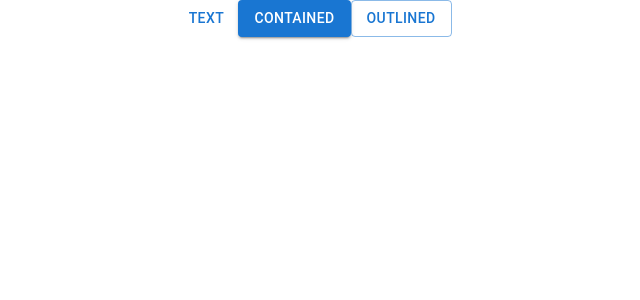
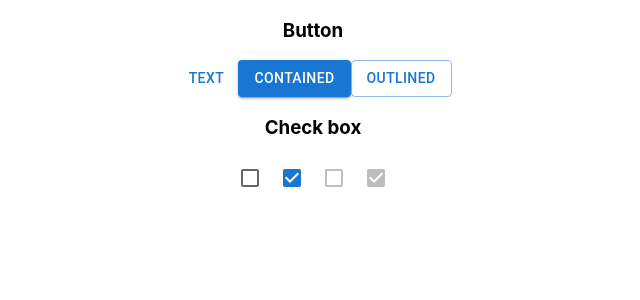
Before and after one commit to summenurfatema/explore-material-ui, a React (Create React App) app: page / in a window 1280 px wide. Shown: the top 300 px of the page, without its empty margins (327-967 px from the left). Built offline with nearby package versions, Linux system fonts and the light colour scheme.

Commit message:
button added

```diff
--- a/src/App.js
+++ b/src/App.js
@@ -1,11 +1,13 @@
 import Button from './components/Buttons';
 import './App.css';
+import Checkboxs from './components/Checkboxs';
 
 
 function App() {
   return (
     <div className="App">
       <Button />
+      <Checkboxs />
 
     </div>
   );
--- a/src/components/Buttons.js
+++ b/src/components/Buttons.js
@@ -4,6 +4,7 @@ import { Button } from '@mui/material';
 const Buttons = () => {
     return (
         <div>
+            <h3>Button</h3>
             <Button variant="text">Text</Button>
             <Button variant="contained">Contained</Button>
             <Button variant="outlined">Outlined</Button>
--- /dev/null
+++ b/src/components/Checkboxs.js
@@ -0,0 +1,16 @@
+import React from 'react';
+import { Checkbox } from '@mui/material';
+
+const Checkboxs = () => {
+    return (
+        <div>
+            <h3>Check box</h3>
+            <Checkbox />
+            <Checkbox defaultChecked />
+            <Checkbox disabled />
+            <Checkbox defaultChecked disabled />
+        </div>
+    );
+};
+
+export default Checkboxs;
```
Also changed, not shown: 1 other file (tests, documents, lock files or other folders).
